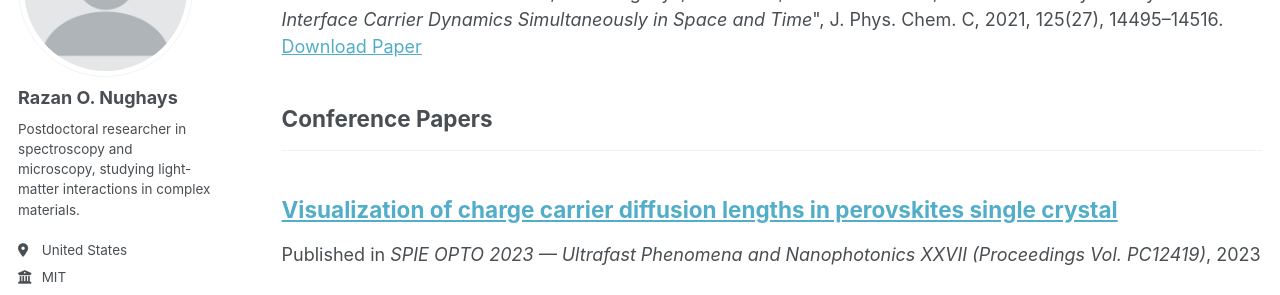
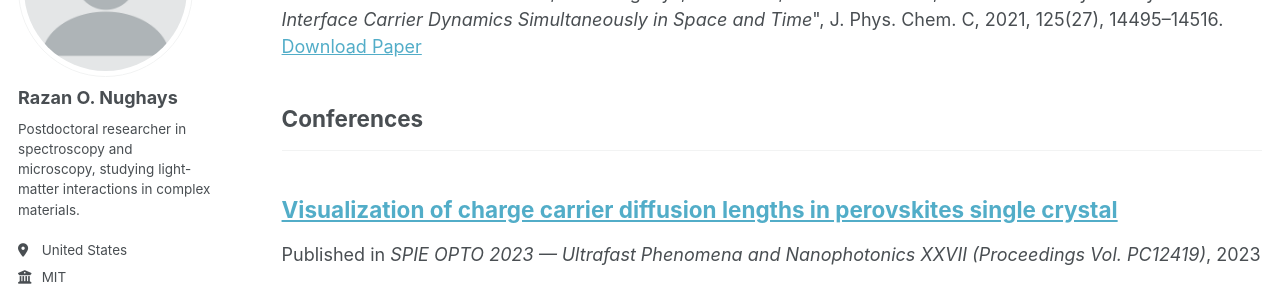
Before and after one commit to RazanNughays/RazanNughays.github.io, a Jekyll site: the page built from _pages/publications.html, in a window 1280 px wide and 900 px high, scrolled down 1913 px. Shown: the part 199-494 px from the top of the window. Built offline with Jekyll 4.4.1, drawn with Linux system fonts in a browser that asks for light colours; some web fonts are replaced; a script bundle is joined from its source files by our own code; library files that are not in the unit come from our copies.

Commit message:
Update _config.yml

```diff
--- a/_config.yml
+++ b/_config.yml
@@ -57,7 +57,7 @@ publication_category:
   reviews:
     title: Review Articles
   conferences:
-    title: Conference Papers
+    title: Conferences
 
 # Site Settings
 teaser                   :  # filename of teaser fallback teaser image placed in /images/ for social media previews
```
